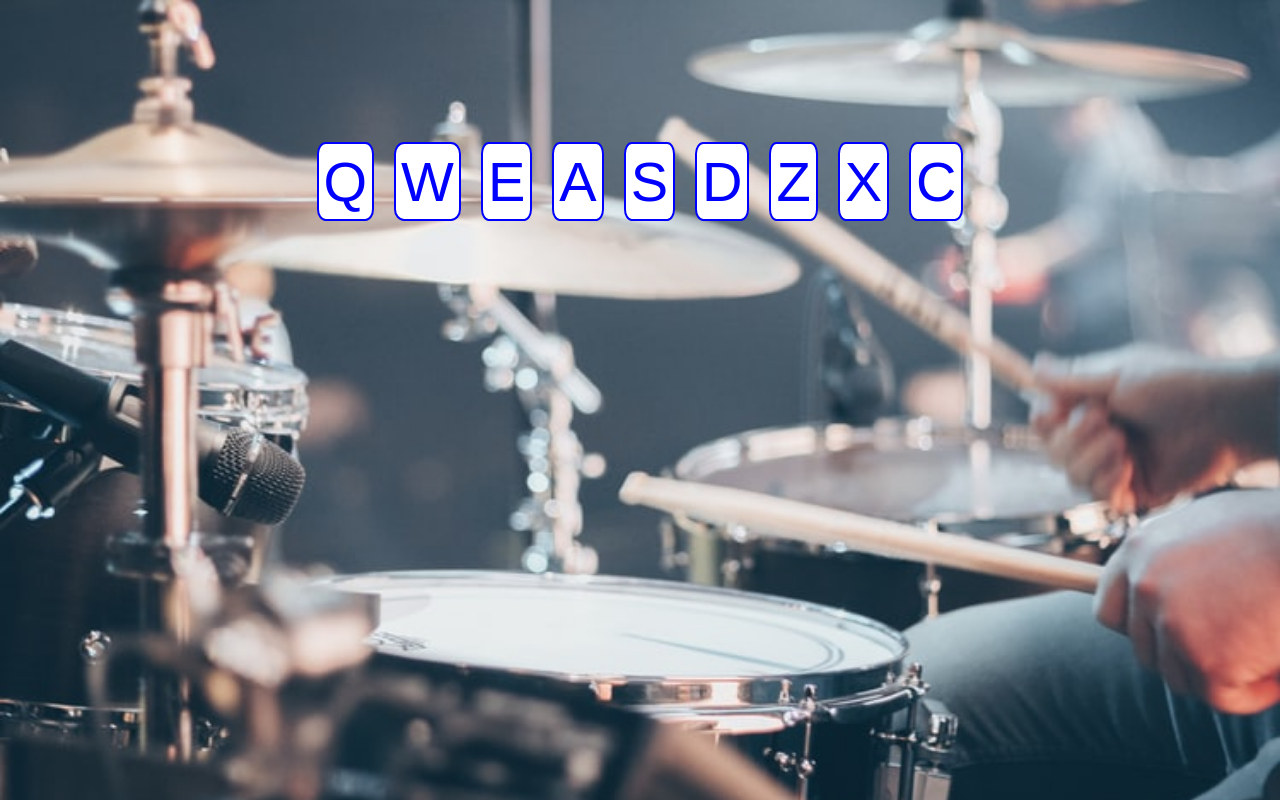
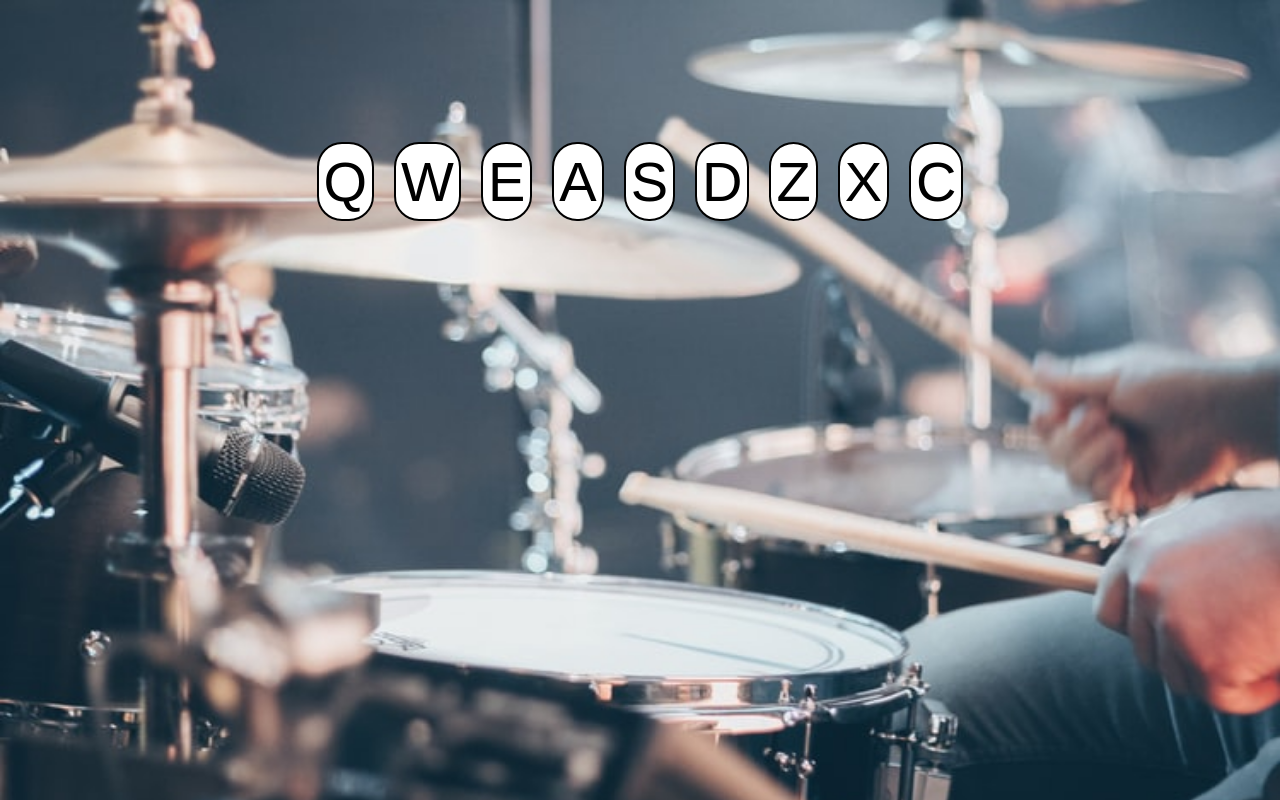
Before and after one commit to devnoorfatima/FCC-Projects, a plain HTML site: page Drum-Machine/index.html in a window 1280 px wide. Drawn offline with Linux system fonts and the light colour scheme.

Commit message:
Completed the drum machine as a project of free code camp.

```diff
--- a/Drum-Machine/style.css
+++ b/Drum-Machine/style.css
@@ -11,7 +11,7 @@ body {
   }
 
   .display{
-    color: yellow;
+    color: black;
     text-shadow: 1px 1px 1px white;
     font-size: 2rem;
     background: transparent;
@@ -37,16 +37,16 @@ body {
   }
 
   .drum-pad{
-    border: 2px solid blue;
+    border: 2px solid black;
     margin: 10px;
     padding: 5px;
-    border-radius: 15%;
+    border-radius: 25px;
     background: white;
     font-size: 3.5rem;
-    color: blue;
+    color: black;
   }
 
   .drum-pad:hover{
-    background: yellow;
-    color: black;
+    background: pink;
+    color: black
   }
```
